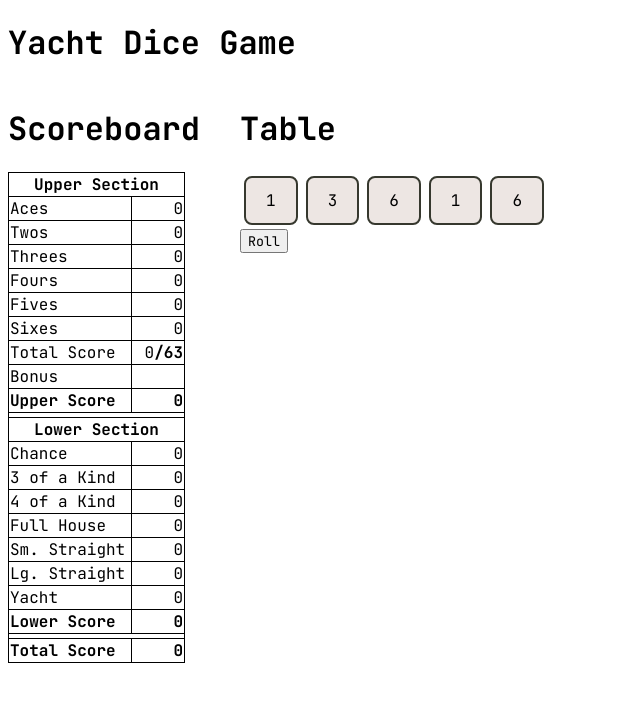
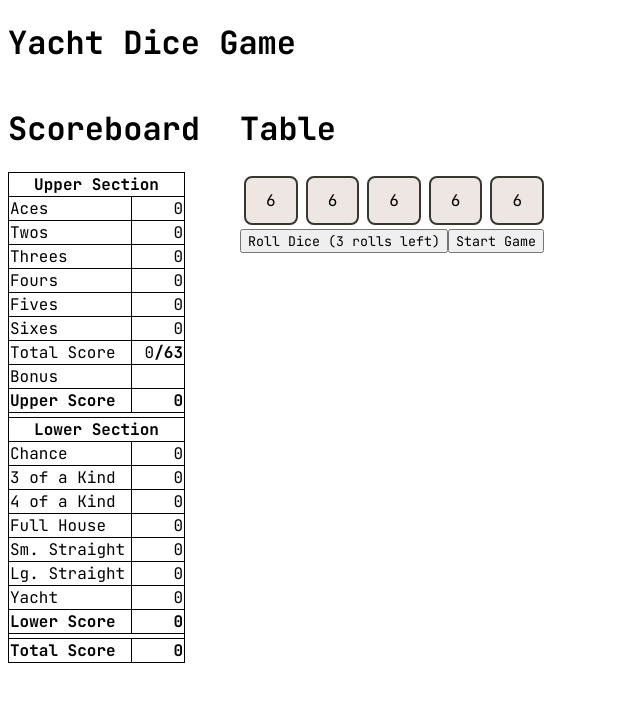
Before and after one commit to KevinHe99/yacht-dice-game, a React (Vite) app: page / in a window 1280 px wide. Shown: the top 702 px of the page, without its empty margins (0-640 px from the left). Built offline with nearby package versions, Linux system fonts and the light colour scheme.

Commit message:
Added Game Data and State

```diff
--- a/src/App.jsx
+++ b/src/App.jsx
@@ -3,10 +3,20 @@ import { nanoid } from "nanoid";
 import Die from "./component/Die.jsx";
 import Scoreboard from "./component/Scoreboard.jsx";
 import "./App.css";
+import { preinit } from "react-dom";
 
 export default function App() {
-  const [diceData, setDiceData] = useState(() => generateDiceData());
+  const [diceData, setDiceData] = useState(() => displayDice());
   const [scoreData, setScoreData] = useState(() => generateScoreData());
+  const [gameData, setGameData] = useState(() => generateGameData());
+
+  function displayDice() {
+    return new Array(5).fill(0).map(() => ({
+      value: 6,
+      isHeld: false,
+      id: nanoid(),
+    }));
+  }
 
   function generateDiceData() {
     return new Array(5).fill(0).map(() => ({
@@ -85,12 +95,26 @@ export default function App() {
     };
   }
 
+  function generateGameData() {
+    return {
+      rolls: 3,
+      active: false,
+    };
+  }
+
   function rollDice() {
-    setDiceData((prevState) =>
-      prevState.map((item) =>
-        item.isHeld ? item : { ...item, value: Math.ceil(Math.random() * 6) },
-      ),
-    );
+    if (gameData.rolls > 0) {
+      setDiceData((prevState) =>
+        prevState.map((item) =>
+          item.isHeld ? item : { ...item, value: Math.ceil(Math.random() * 6) },
+        ),
+      );
+      setGameData((prevState) => ({
+        ...prevState,
+        rolls: prevState.rolls - 1,
+        active: prevState.rolls - 1 > 0,
+      }));
+    }
   }
 
   function holdDie(id) {
@@ -99,6 +123,17 @@ export default function App() {
         item.id === id ? { ...item, isHeld: !item.isHeld } : item,
       ),
     );
+  }
+
+  function startGame() {
+    if (!gameData.active) {
+      setDiceData(displayDice());
+      setGameData(generateGameData());
+      setGameData((prevState) => ({
+        ...prevState,
+        active: true,
+      }));
+    }
   }
 
   const diceObjs = diceData.map((item) => (
@@ -120,7 +155,10 @@ export default function App() {
         <div className={"dice-board"}>
           <h1>Table</h1>
           <div>{diceObjs}</div>
-          <button onClick={() => rollDice()}>Roll</button>
+          <button
+            onClick={() => rollDice()}
+          >{`Roll Dice (${gameData.rolls} rolls left)`}</button>
+          <button onClick={() => startGame()}>Start Game</button>
         </div>
       </div>
     </>
```
